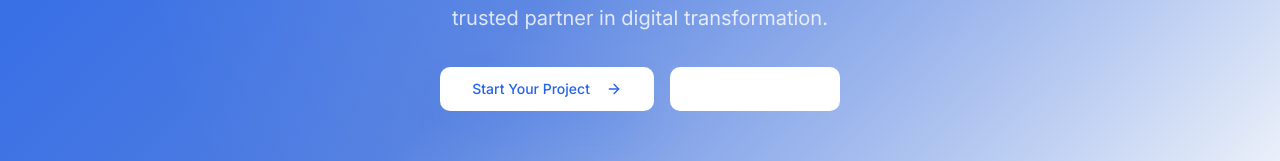
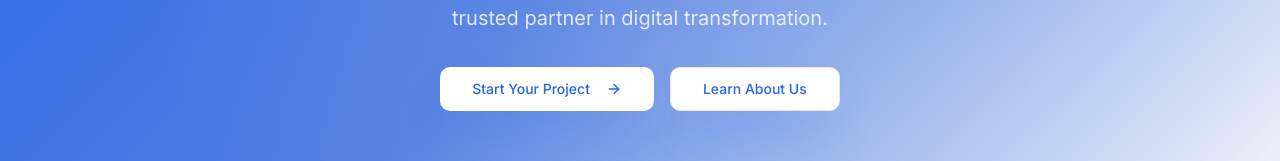
Before and after one commit to ramananagabandi/hyderabad-digital-showcase, a React (Vite) app: page / in a window 1280 px wide. Shown: the part 427-588 px from the top of the page. Built offline with nearby package versions, Linux system fonts and the light colour scheme.

Commit message:
Visual edit in Lovable
Edited UI in Lovable

```diff
--- a/src/pages/Index.tsx
+++ b/src/pages/Index.tsx
@@ -79,7 +79,7 @@ const Index = () => {
                 Start Your Project
                 <ArrowRight className="ml-2 w-5 h-5" />
               </Button>
-              <Button size="lg" variant="outline" className="border-white/20 text-white hover:bg-white/5 transition-all duration-300">
+              <Button size="lg" variant="outline" className="bg-white text-primary hover:bg-white/95 shadow-elegant transition-all duration-300 hover:scale-105 ">
                 Learn About Us
               </Button>
             </div>
```
